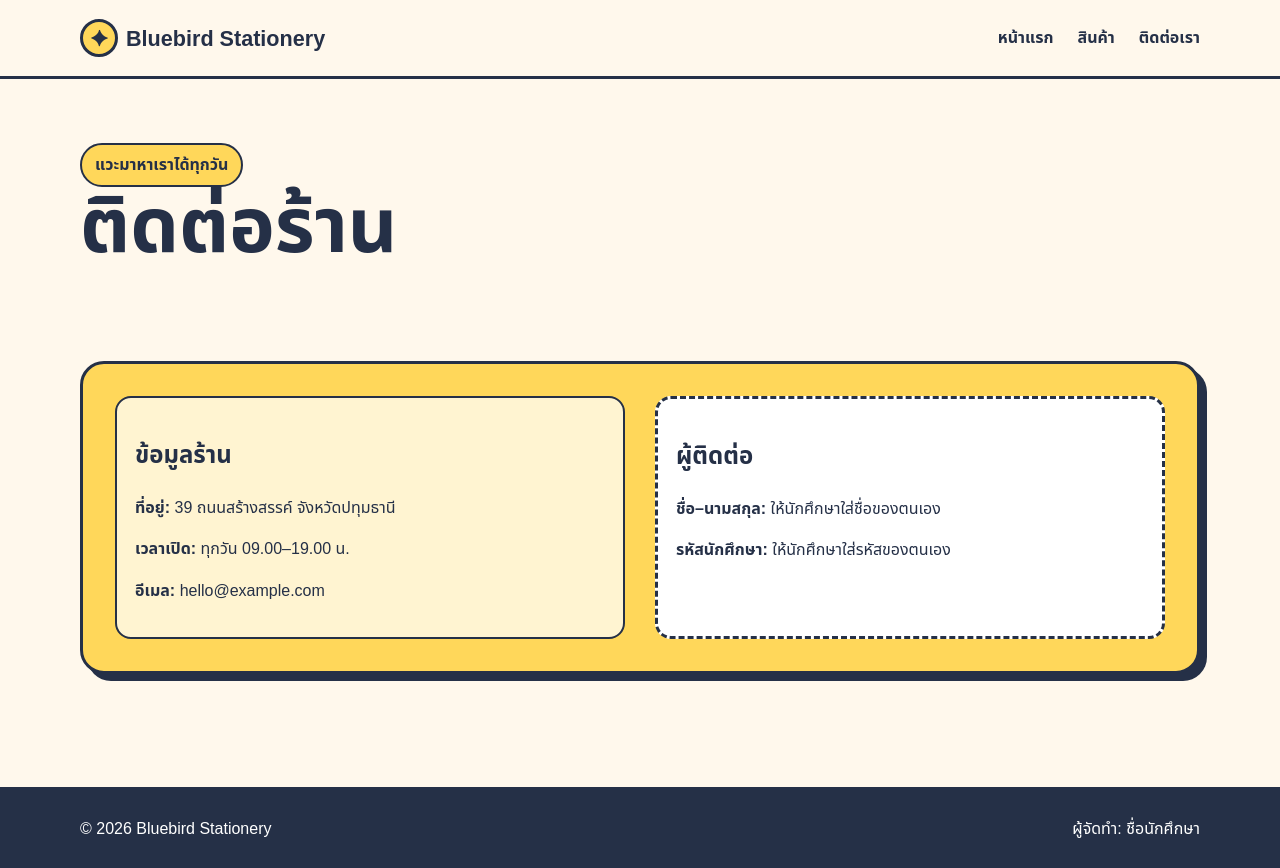
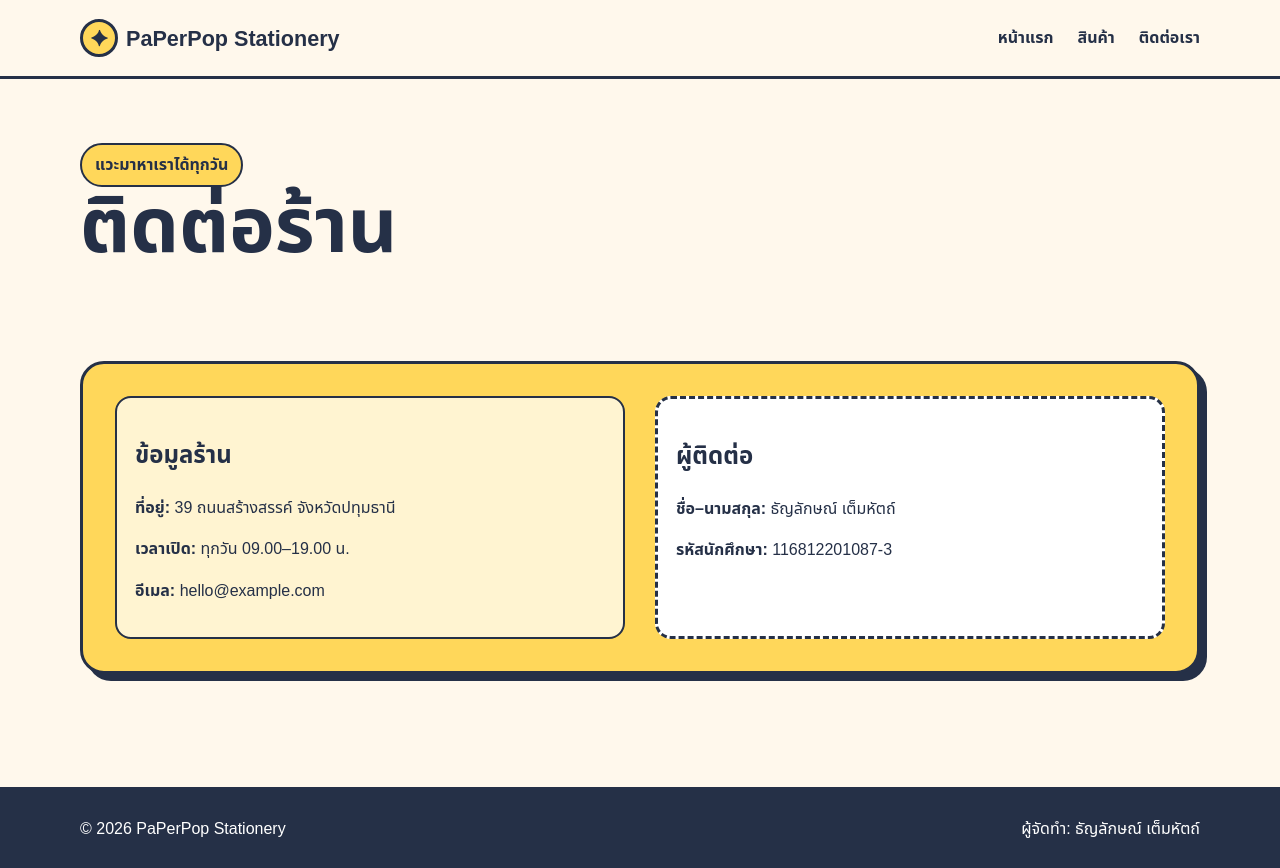
Before and after one commit to Thanyalak4/TEST-LAB, a plain HTML site: page contact.html in a window 1280 px wide. Drawn offline with Linux system fonts and the light colour scheme.

Commit message:
Update contact.html

```diff
--- a/contact.html
+++ b/contact.html
@@ -1,8 +1,8 @@
 <!doctype html>
-<html lang="th">
-<head><meta charset="utf-8"><meta name="viewport" content="width=device-width,initial-scale=1"><title>ติดต่อ | Bluebird Stationery</title><link rel="stylesheet" href="assets/style.css"></head>
+<html lang="th"><head><meta charset="utf-8"><meta name="viewport" content="width=device-width,initial-scale=1"><title>ติดต่อ | Bluebird Stationery</title><link rel="stylesheet" href="assets/style.css"></head>
 <body>
-<header class="site-header"><nav class="nav container"><a class="brand" href="home.html"><span class="brand-mark">✦</span>Bluebird Stationery</a><div class="nav-links"><a href="home.html">หน้าแรก</a><a href="shop.html">สินค้า</a><a href="contacts.html">ติดต่อเรา</a></div></nav></header>
-<main><section class="page-head"><div class="container"><span class="eyebrow">แวะมาหาเราได้ทุกวัน</span><h1>ติดต่อร้าน</h1></div></section><section class="section"><div class="container contact-box"><section><h2>ข้อมูลร้าน</h2><p><strong>ที่อยู่:</strong> 39 ถนนสร้างสรรค์ จังหวัดปทุมธานี</p><p><strong>เวลาเปิด:</strong> ทุกวัน 09.00–19.00 น.</p><p><strong>อีเมล:</strong> hello@example.com</p></section><section class="student-placeholder"><h2>ผู้ติดต่อ</h2><p><strong>ชื่อ–นามสกุล:</strong> ให้นักศึกษาใส่ชื่อของตนเอง</p><p><strong>รหัสนักศึกษา:</strong> ให้นักศึกษาใส่รหัสของตนเอง</p></section></div></section></main>
-<footer class="site-footer"><div class="container footer-row"><p>© 2026 Bluebird Stationery</p><p>ผู้จัดทำ: ชื่อนักศึกษา</p></div></footer>
+<header class="site-header"><nav class="nav container"><a class="brand" href="home.html"><span class="brand-mark">✦</span>PaPerPop Stationery</a><div class="nav-links"><a href="home.html">หน้าแรก</a><a href="shop.html">สินค้า</a><a href="contacts.html">ติดต่อเรา</a></div></nav></header>
+<main><section class="page-head"><div class="container"><span class="eyebrow">แวะมาหาเราได้ทุกวัน</span><h1>ติดต่อร้าน</h1></div></section><section class="section"><div class="container contact-box"><section><h2>ข้อมูลร้าน</h2><p><strong>ที่อยู่:</strong> 39 ถนนสร้างสรรค์ จังหวัดปทุมธานี</p><p><strong>เวลาเปิด:</strong> ทุกวัน 09.00–19.00 น.</p><p><strong>อีเมล:</strong> hello@example.com</p></section><section class="student-placeholder"><h2>ผู้ติดต่อ</h2><p><strong>ชื่อ–นามสกุล:</strong> ธัญลักษณ์ เต็มหัตถ์</p><p><strong>รหัสนักศึกษา:</strong> 116812201087-3</p></section></div></section></main>
+<footer class="site-footer"><div class="container footer-row"><p>© 2026 PaPerPop Stationery</p><p>ผู้จัดทำ: ธัญลักษณ์ เต็มหัตถ์</p></div></footer>
+
 </body></html>
```
